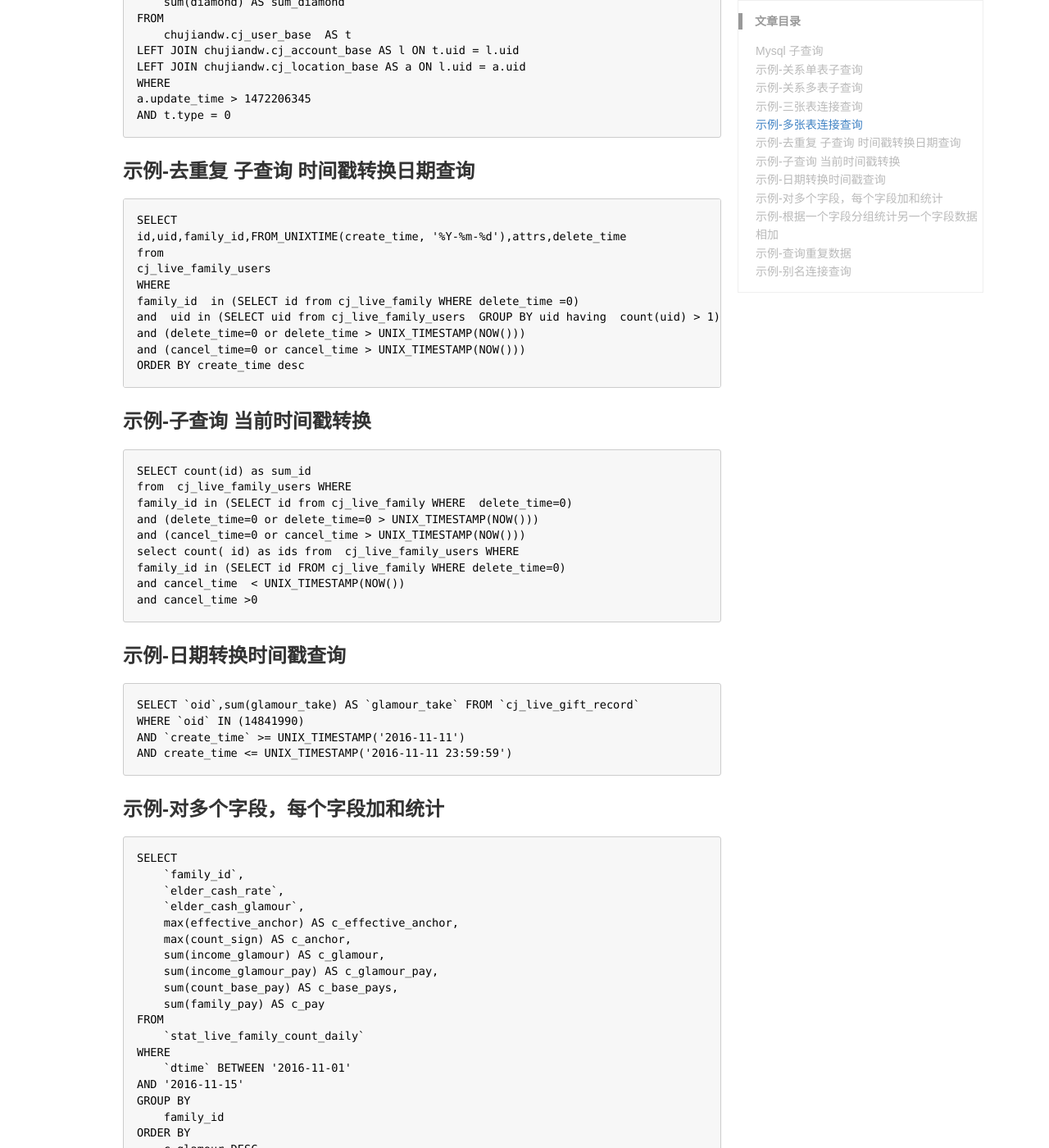
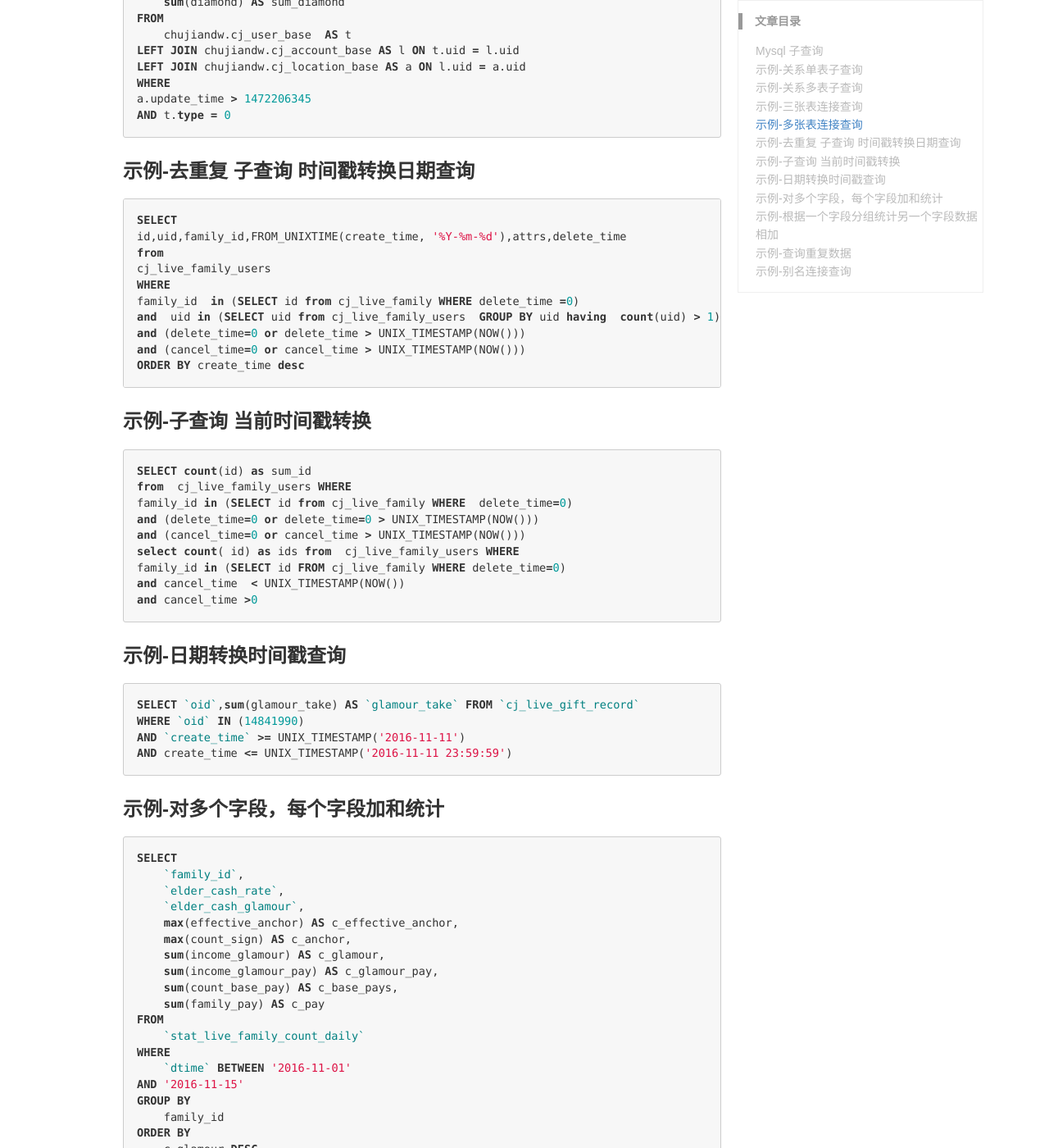
Before and after one commit to eiengwch/blog, a Jekyll site: the page built from _posts/2019-04-26-mysql-query.md, in a window 1280 px wide and 1400 px high, scrolled down 1111 px. Shown: the whole window at 82% size. Built offline with Jekyll 4.4.1, drawn with Linux system fonts in a browser that asks for light colours; comment, search, counter and statistics services are not loaded; some of the changed text lies outside the part shown.

Commit message:
new add blog

````diff
--- a/_posts/2019-04-26-mysql-query.md
+++ b/_posts/2019-04-26-mysql-query.md
@@ -11,7 +11,7 @@ keywords: Mysql
 
 ### 示例-关系单表子查询
 
-```mysql
+```sql
 SELECT id,uid,family_id,base_pay,cash_base,is_valid
 FROM stat_live_family_member_daily WHERE uid in (
 	SELECT uid FROM stat_live_family_member_daily WHERE dtime >= '2016-11-01'GROUP BY uid HAVING SUM(is_valid) >= 13)
@@ -22,7 +22,7 @@ ORDER BY uid
 
 ### 示例-关系多表子查询
 
-```mysql
+```sql
 SELECT * FROM
     (SELECT * FROM `cj_glamour_record` WHERE `uid` = 14368320 AND `type` = 100  UNION
             (SELECT * FROM `cj_glamour_record_like` WHERE `uid` = 14368320 AND `type` = 100)
@@ -35,7 +35,7 @@ LIMIT 0,50
 
 ### 示例-三张表连接查询
 
-```mysql
+```sql
 SELECT g.`name`, o.goods_id, SUM(fee) FROM
 cj_order as o
 	LEFT JOIN chujiandw.cj_goods as g  on o.goods_id = g.id
@@ -47,7 +47,7 @@ GROUP BY o.goods_id
 
 ### 示例-多张表连接查询
 
-```mysql
+```sql
 SELECT
     sum(diamond) AS sum_diamond
 FROM
@@ -61,7 +61,7 @@ AND t.type = 0
 
 ### 示例-去重复 子查询 时间戳转换日期查询
 
-```mysql
+```sql
 SELECT
 id,uid,family_id,FROM_UNIXTIME(create_time, '%Y-%m-%d'),attrs,delete_time
 from
@@ -76,7 +76,7 @@ ORDER BY create_time desc
 
 ### 示例-子查询 当前时间戳转换
 
-```mysql
+```sql
 SELECT count(id) as sum_id
 from  cj_live_family_users WHERE
 family_id in (SELECT id from cj_live_family WHERE  delete_time=0)
@@ -90,7 +90,7 @@ and cancel_time >0
 
 ### 示例-日期转换时间戳查询
 
-```mysql
+```sql
 SELECT `oid`,sum(glamour_take) AS `glamour_take` FROM `cj_live_gift_record`
 WHERE `oid` IN (14841990)
 AND `create_time` >= UNIX_TIMESTAMP('2016-11-11')
@@ -99,7 +99,7 @@ AND create_time <= UNIX_TIMESTAMP('2016-11-11 23:59:59')
 
 ### 示例-对多个字段，每个字段加和统计
 
-```mysql
+```sql
 SELECT
     `family_id`,
     `elder_cash_rate`,
@@ -123,7 +123,7 @@ ORDER BY
 
 ### 示例-根据一个字段分组统计另一个字段数据相加
 
-```mysql
+```sql
 SELECT uid,COUNT(id) as cnt FROM stat_live_family_member_daily
 WHERE is_valid = 1
 GROUP BY uid
@@ -133,7 +133,7 @@ ORDER BY cnt DESC
 
 ### 示例-查询重复数据
 
-```mysql
+```sql
  select * from cj_live_family_users where uid in (
  	select uid from cj_live_family_users group by uid having count(0) > 1
  	)
@@ -141,7 +141,7 @@ ORDER BY cnt DESC
 
 ### 示例-别名连接查询
 
-```mysql
+```sql
 SELECT
     a.uid,b.update_time,a.nickname,a.birthday,a.album,a.type
 FROM
````
Also changed, not shown: _posts/2019-04-26-mysql-query-count.md (+10 -10 lines), _posts/2019-04-28-linux-ubuntu-crontab.md (added, +99 -0 lines).
